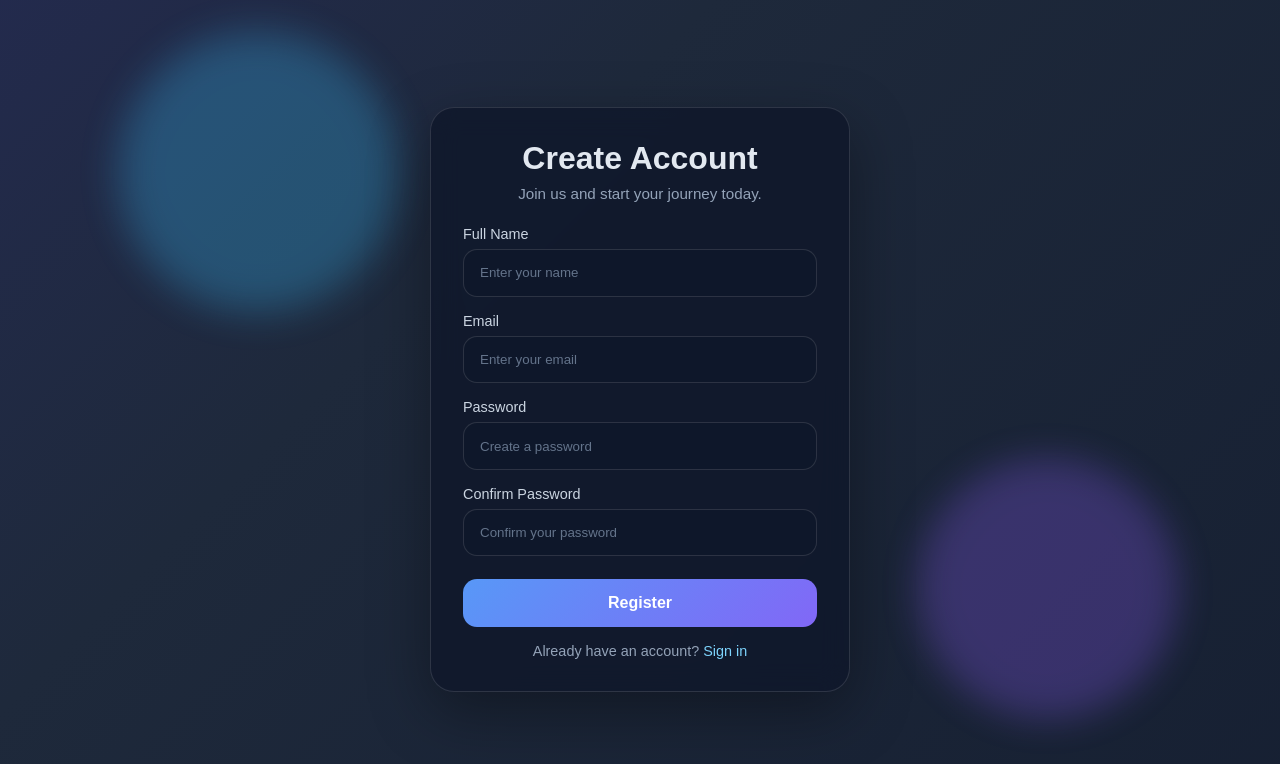
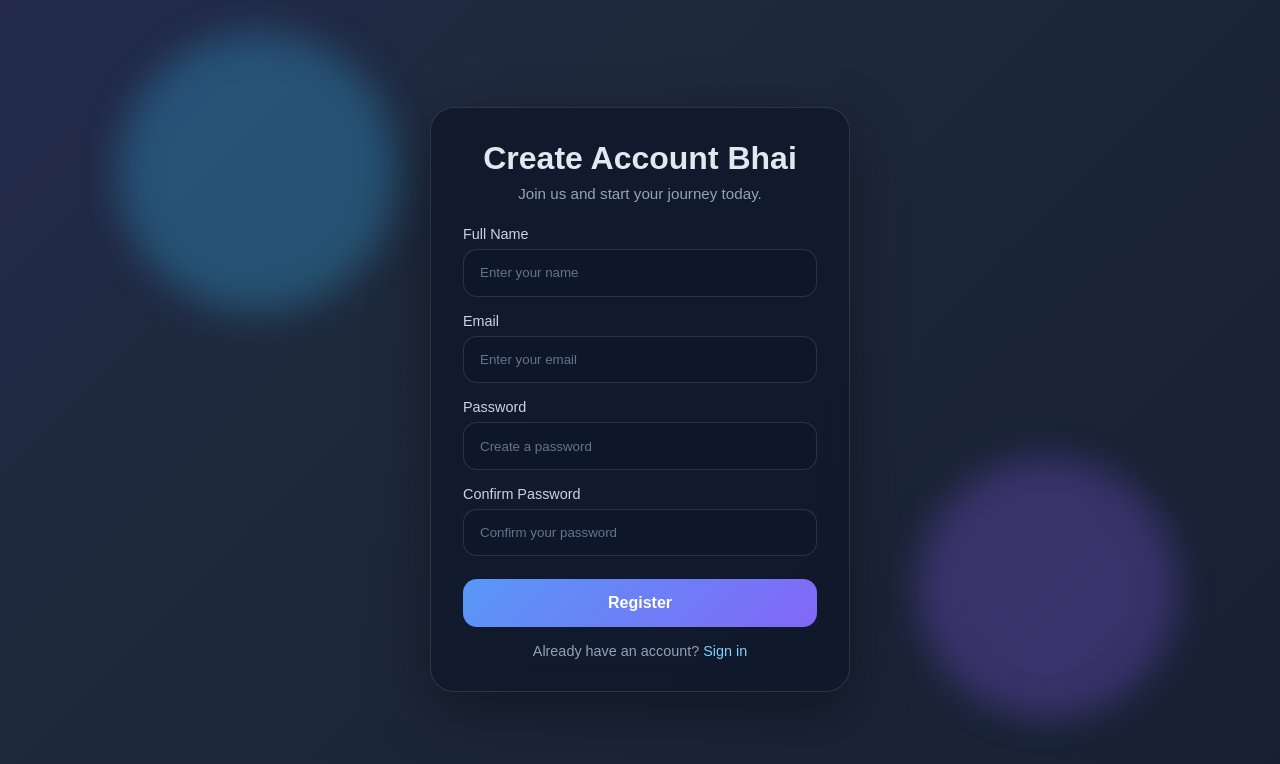
Before and after one commit to parthSata/git-github-practice, a plain HTML site: page register.html in a window 1280 px wide. Drawn offline with Linux system fonts and the light colour scheme.

Commit message:
Add Brother for look user friendly

```diff
--- a/register.html
+++ b/register.html
@@ -50,7 +50,7 @@
   <div class="blob one"></div>
   <div class="blob two"></div>
   <main class="card">
-    <h1>Create Account</h1>
+    <h1>Create Account Bhai</h1>
     <p>Join us and start your journey today.</p>
     <form>
       <div class="field"><label for="name">Full Name</label><input type="text" id="name" name="name" placeholder="Enter your name" /></div>
```
